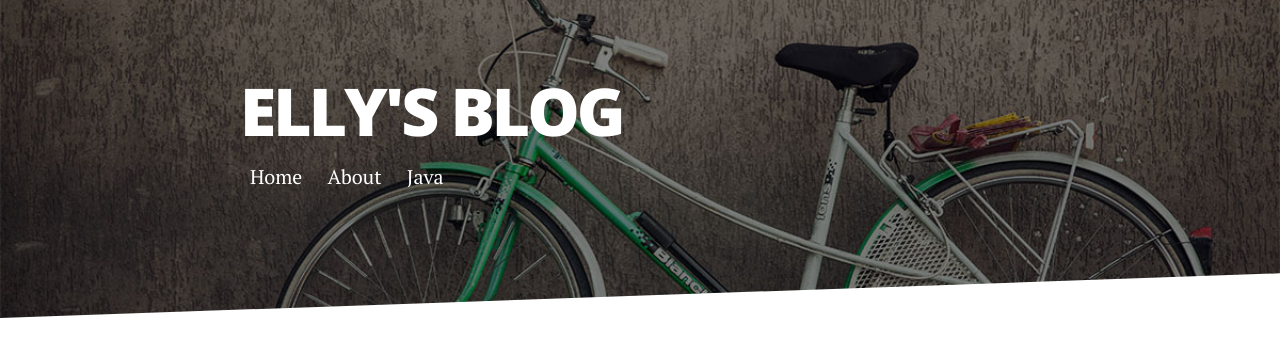
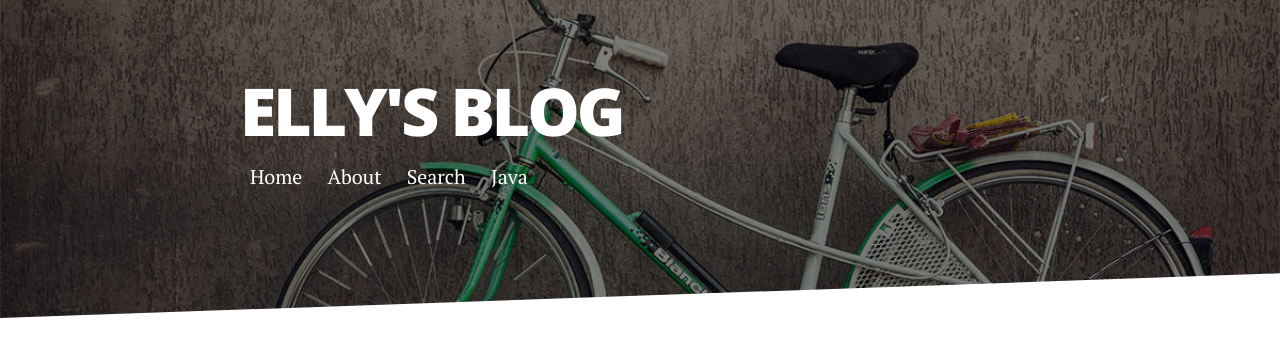
Before and after one commit to Eunji-Elly-Lee/eunji-elly-lee.github.io, a Jekyll site: the page built from index.html, in a window 1280 px wide. Shown: the top 359 px of the page. Built offline with Jekyll 4.4.1, drawn with Linux system fonts in a browser that asks for light colours; nearby versions of some CDN libraries; the list of posts is cut into pages by our own code.

Commit message:
Update _config.yml

```diff
--- a/_config.yml
+++ b/_config.yml
@@ -18,6 +18,8 @@ navigation:
     url: /index.html
   - title: About
     url: /about
+  - title: Search
+    url: /search.html
 #  - title: Contact
 #    url: /contact
 
```
